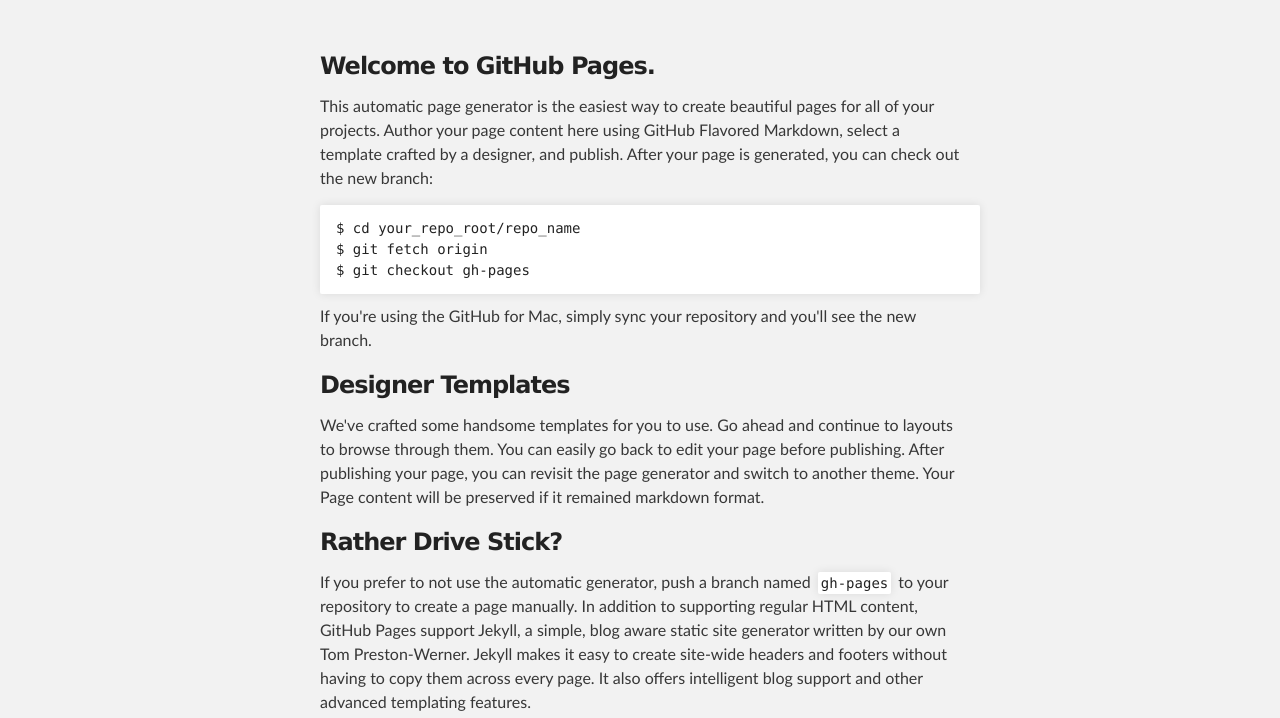
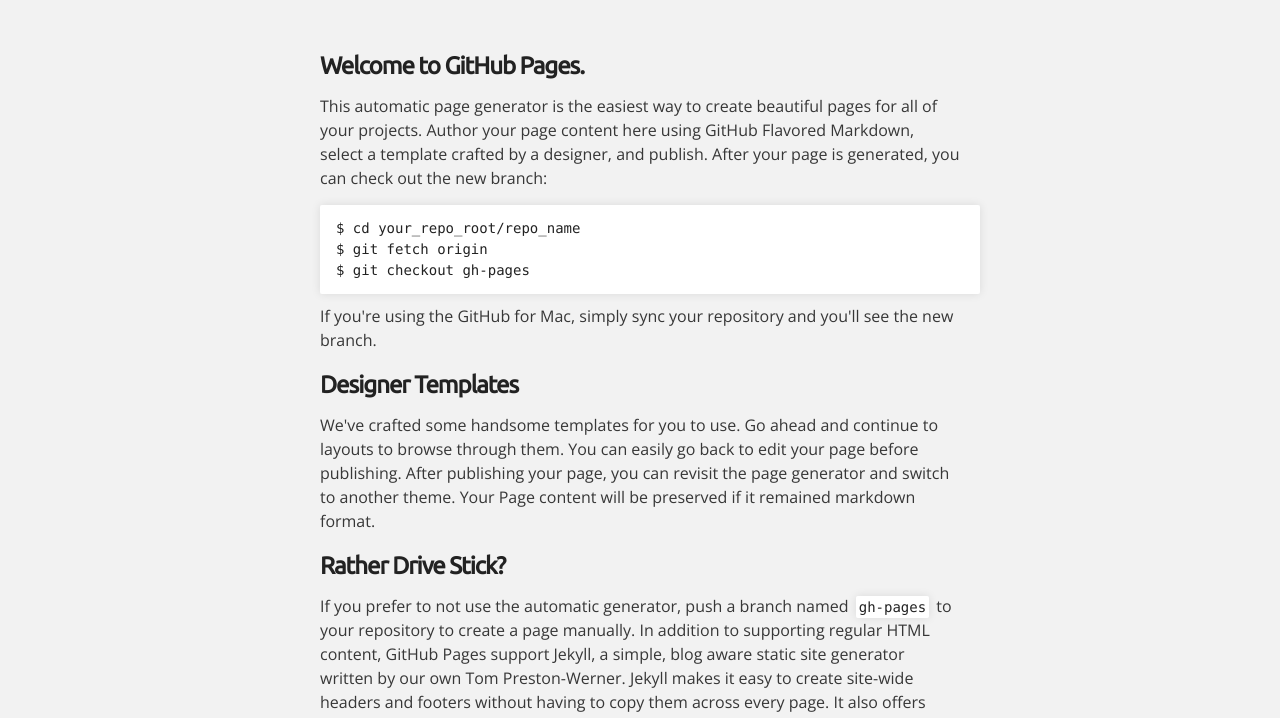
Before and after one commit to dan-olsen/dan-olsen.github.io, a plain HTML site: page index.html in a window 1280 px wide. Shown: the part 176-894 px from the top of the page. Drawn offline with nearby package versions, Linux system fonts and the light colour scheme.

Commit message:
Change fonts

```diff
--- a/stylesheets/stylesheet.css
+++ b/stylesheets/stylesheet.css
@@ -53,7 +53,7 @@
   color:#373737;
   background: #212121;
   font-size: 16px;
-  font-family: 'Myriad Pro', Calibri, Helvetica, Arial, sans-serif;
+  font-family: 'Open Sans', sans-serif;
   line-height: 1.5;
   -webkit-font-smoothing: antialiased;
 }
@@ -62,7 +62,7 @@
   margin: 10px 0;
   font-weight: 700;
   color:#222222;
-  font-family: 'Lucida Grande', 'Calibri', Helvetica, Arial, sans-serif;
+  font-family: 'Ubuntu', sans-serif;
   letter-spacing: -1px;
 }
 
@@ -238,7 +238,7 @@
  }
 
 th {
-  font-family: 'Lucida Grande', 'Helvetica Neue', Helvetica, Arial, sans-serif;
+  font-family: 'Ubuntu', sans-serif;
   padding: 10px;
   background: #373737;
   color: #fff;
```
